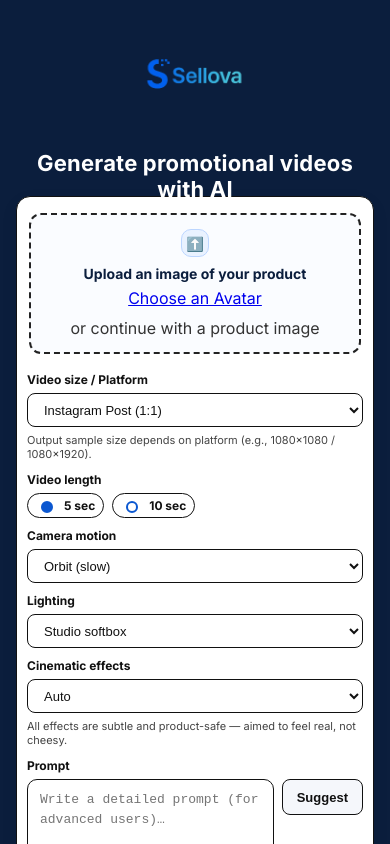
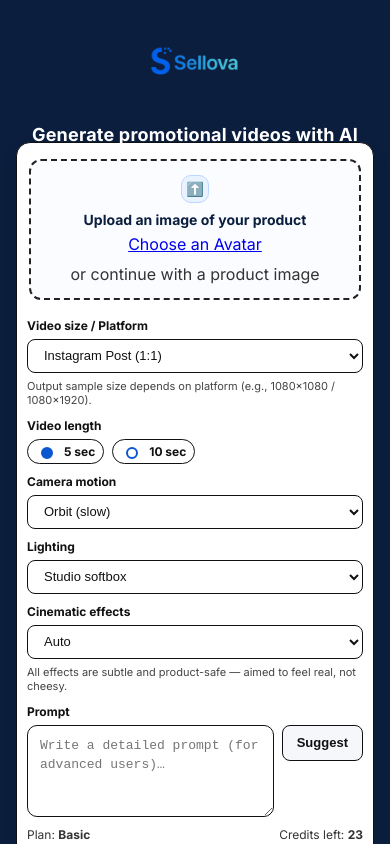
Before and after one commit to sellova-team/Sellova, a Next.js app: page /generate-video in a window 390 px wide. Shown: the top 844 px of the page. Built offline with nearby package versions, Linux system fonts and the light colour scheme.

Commit message:
update plans page and mobile fixes

```diff
--- a/app/globals.css
+++ b/app/globals.css
@@ -44,15 +44,17 @@ body {
 @media (max-width: 768px) {
   /* لوگو را کوچک‌تر و بالاتر می‌برد */
   .pg .logo {
-    width: 120px !important; /* ۴ سایز کوچک‌تر */
+    width: 110px !important; /* ۴ سایز کوچک‌تر */
     height: auto !important;
-    margin-top: 8px !important; /* لوگو می‌رود بالاتر */
+    margin-top: 0px !important; /* لوگو می‌رود بالاتر */
     display: block;
   }
 
   /* فاصله عنوان با لوگو */
   .pg .title {
-    margin-top: 4px !important;
-    font-size: 22px !important; /* کمی کوچک‌تر، خواناتر */
+    margin-top: -4px !important;
+    margin-bottom: 10px !important;
+    font-size: 18px !important; /* کمی کوچک‌تر، خواناتر */
+    line-height: 1.2;
   }
 }
```
